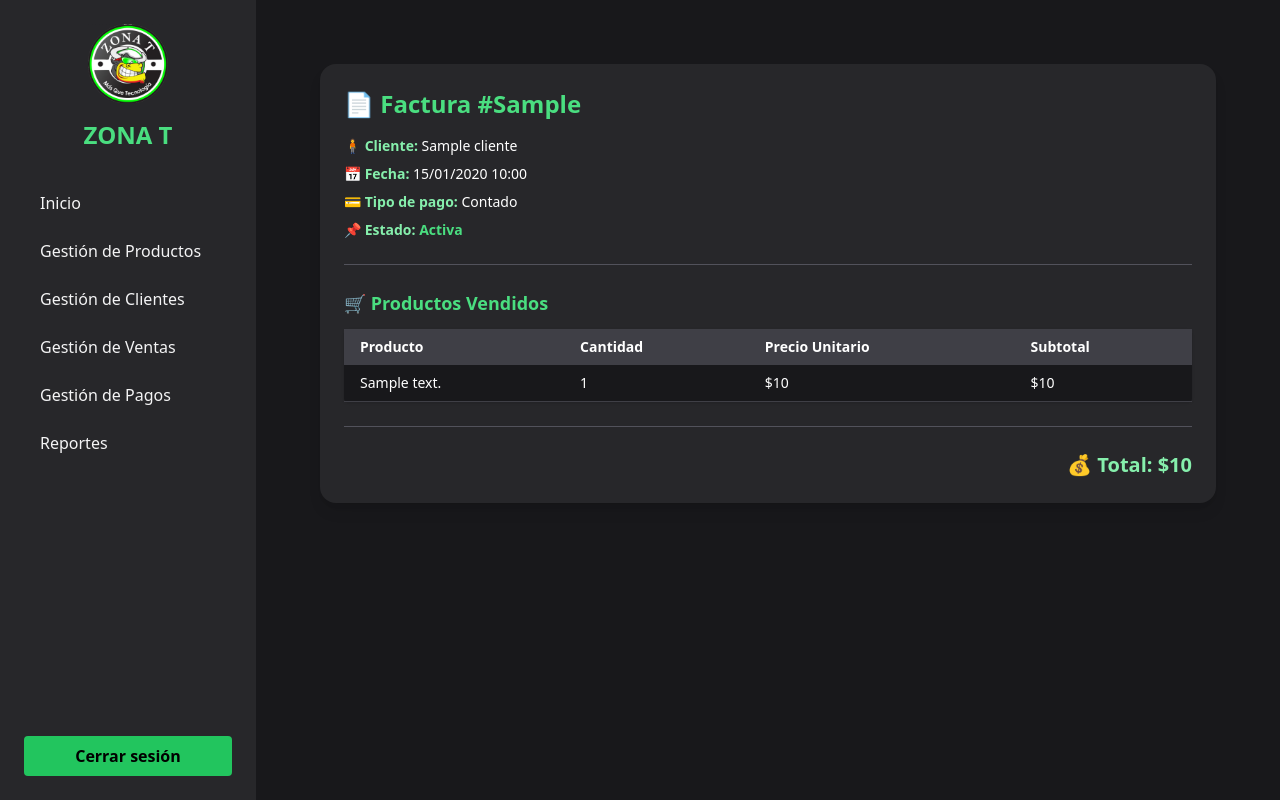
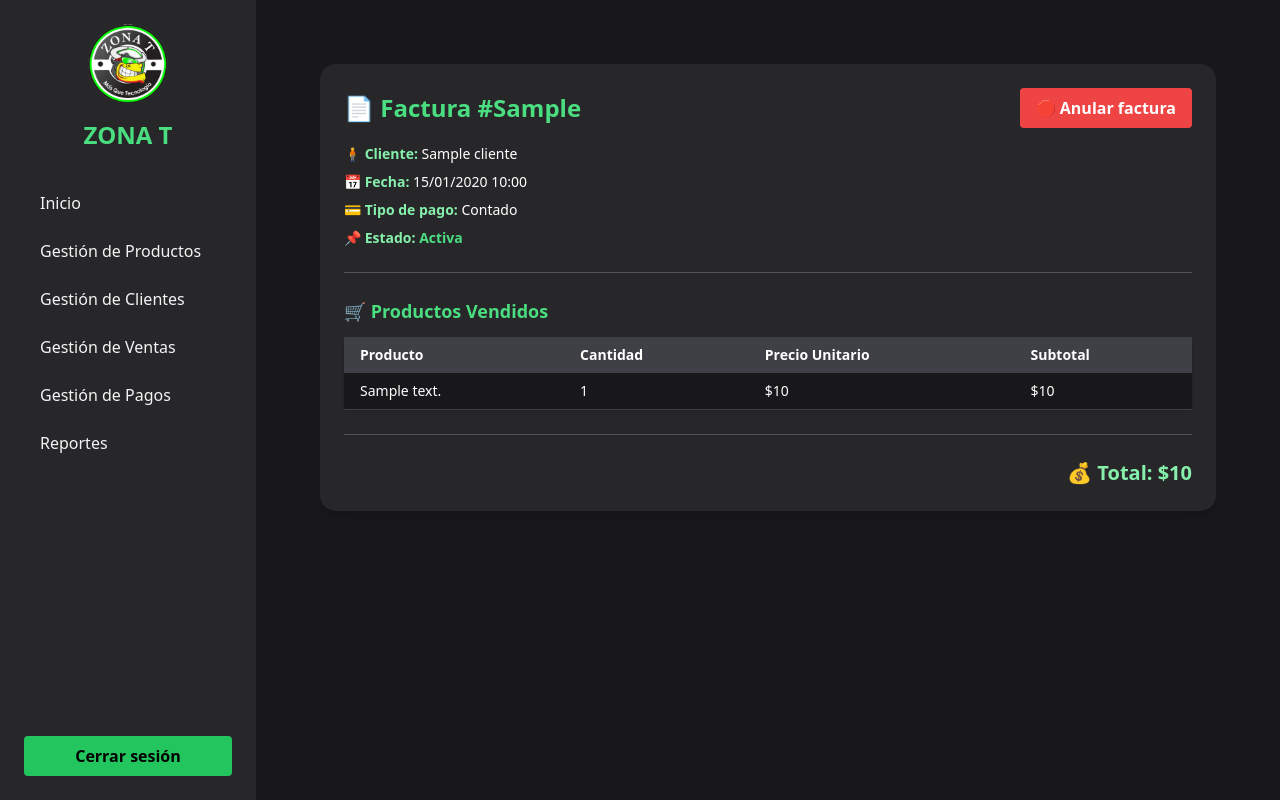
Before and after one commit to JaimeProyecto/ZONA_T_DJANGO, a Django app: page /panel-admin/ventas/1/detalle/ in a window 1280 px wide. Run offline with Django 5.2, Linux system fonts and the light colour scheme; a user stored in the database is signed in; tables that the repository leaves empty hold one stand-in row (values such as "Sample post"); some libraries are stand-ins or nearby versions.

Commit message:
Corrige exportar_ventas_excel: usa cliente.nombre en lugar de nombre_completo y Añade botón de anular factura arriba a la derecha en detalle de venta

```diff
--- a/core/templates/core/admin/ventas/detail.html
+++ b/core/templates/core/admin/ventas/detail.html
@@ -1,3 +1,4 @@
+{# core/templates/core/admin/ventas/detail.html #}
 {% extends "core/base_dashboard.html" %}
 {% block title %}Detalle de Venta – ZONA T{% endblock %}
 {% block header %}Detalle de Venta{% endblock %}
@@ -8,7 +9,15 @@
     <h2 class="text-2xl font-bold text-green-400">📄 Factura #{{ venta.numero_factura }}</h2>
 
     {% if venta.estado == 'activa' %}
-
+      <form action="{% url 'venta_delete' venta.id %}" method="post">
+        {% csrf_token %}
+        <button
+          type="submit"
+          class="bg-red-500 hover:bg-red-600 text-white font-bold py-2 px-4 rounded"
+        >
+          🛑 Anular factura
+        </button>
+      </form>
     {% else %}
       <span class="text-red-400 font-semibold">🛑 Venta Anulada</span>
     {% endif %}
--- a/core/views.py
+++ b/core/views.py
@@ -694,7 +694,7 @@ def exportar_ventas_excel(request, fecha):
     for venta in ventas:
         ws.append(
             [
-                venta.cliente.nombre_completo,
+                venta.cliente.nombre,
                 venta.fecha.strftime("%Y-%m-%d"),
                 float(venta.total),
             ]
```
